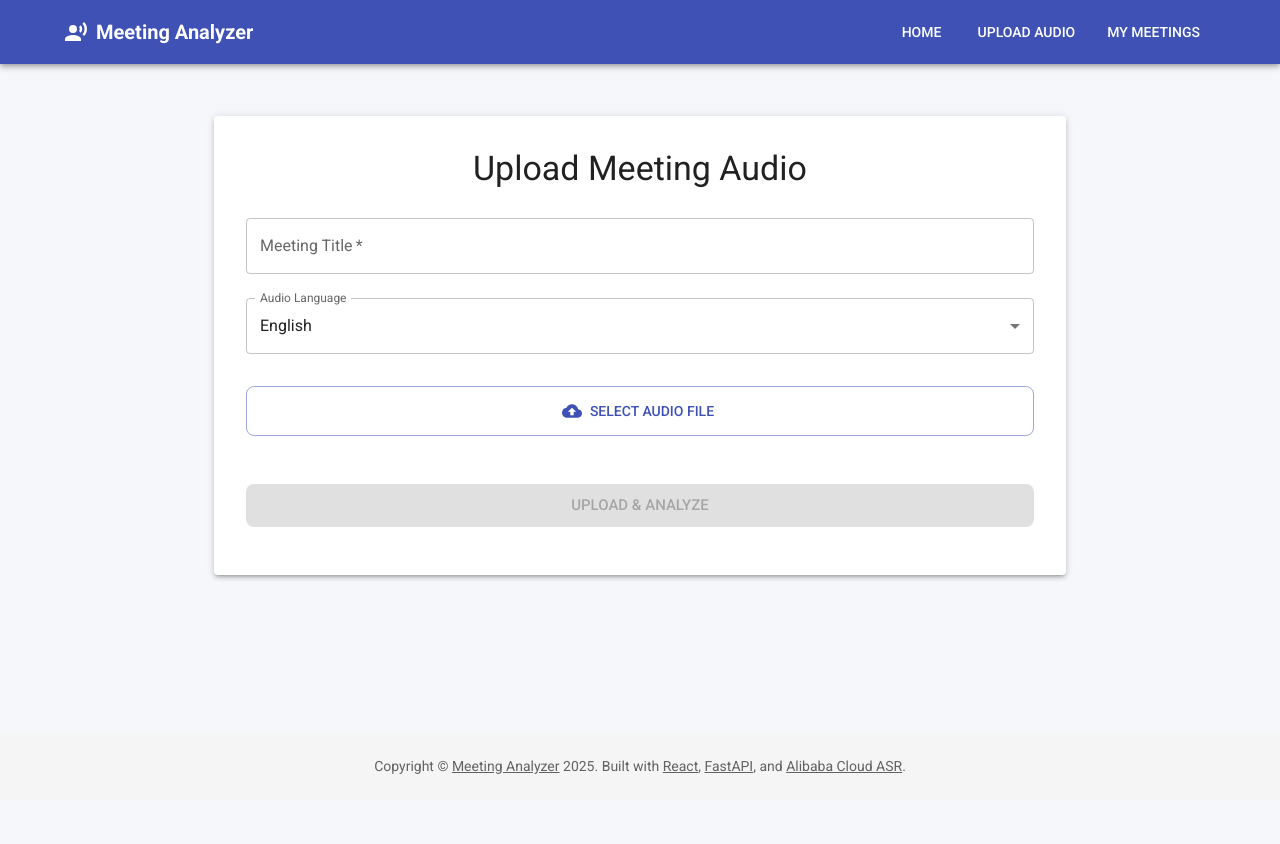
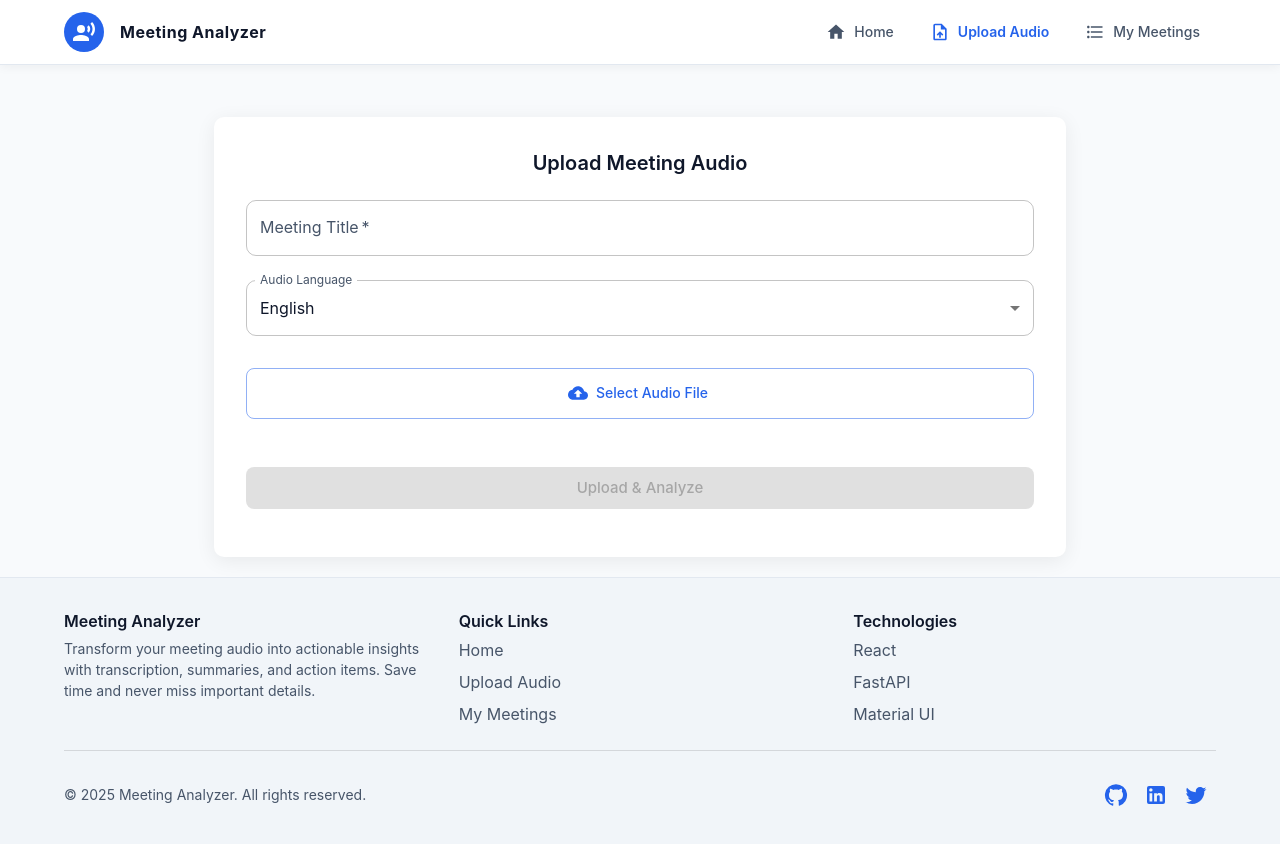
Before and after one commit to CrazyPrash007/Meeting-Analyzer, a React (Create React App) app in the folder frontend/: page /upload in a window 1280 px wide. Shown: the top 844 px of the page. Before the commit the page ends 800 px from the top, so only its background shows below. Built offline with nearby package versions, Linux system fonts and the light colour scheme.

Commit message:
Improved UI components: enhanced Header and Footer with better styling and navigation

```diff
--- a/frontend/src/App.js
+++ b/frontend/src/App.js
@@ -1,6 +1,7 @@
 import React from 'react';
 import { Routes, Route } from 'react-router-dom';
 import { CssBaseline, ThemeProvider, createTheme } from '@mui/material';
+import { Toaster } from 'react-hot-toast';
 import Header from './components/Header';
 import Footer from './components/Footer';
 import HomePage from './pages/HomePage';
@@ -12,38 +13,112 @@ import MeetingsListPage from './pages/MeetingsListPage';
 const theme = createTheme({
   palette: {
     primary: {
-      main: '#3f51b5',
+      main: '#2563eb', // Modern blue
+      light: '#60a5fa',
+      dark: '#1e40af',
+      contrastText: '#ffffff',
     },
     secondary: {
-      main: '#f50057',
+      main: '#ec4899', // Modern pink
+      light: '#f9a8d4',
+      dark: '#be185d',
+      contrastText: '#ffffff',
     },
     background: {
-      default: '#f5f7fa',
+      default: '#f8fafc',
+      paper: '#ffffff',
+    },
+    grey: {
+      50: '#f8fafc',
+      100: '#f1f5f9',
+      200: '#e2e8f0',
+      300: '#cbd5e1',
+      400: '#94a3b8',
+      500: '#64748b',
+      600: '#475569',
+      700: '#334155',
+      800: '#1e293b',
+      900: '#0f172a',
+    },
+    error: {
+      main: '#ef4444',
+    },
+    warning: {
+      main: '#f59e0b',
+    },
+    info: {
+      main: '#06b6d4',
+    },
+    success: {
+      main: '#10b981',
+    },
+    text: {
+      primary: '#0f172a',
+      secondary: '#475569',
+      disabled: '#94a3b8',
     },
   },
   typography: {
-    fontFamily: "'Roboto', 'Helvetica', 'Arial', sans-serif",
+    fontFamily: "'Inter', 'Roboto', 'Helvetica', 'Arial', sans-serif",
     h1: {
       fontSize: '2.5rem',
-      fontWeight: 500,
+      fontWeight: 700,
+      lineHeight: 1.2,
     },
     h2: {
       fontSize: '2rem',
-      fontWeight: 500,
+      fontWeight: 700,
+      lineHeight: 1.2,
     },
     h3: {
       fontSize: '1.5rem',
-      fontWeight: 500,
+      fontWeight: 600,
+      lineHeight: 1.3,
+    },
+    h4: {
+      fontSize: '1.25rem',
+      fontWeight: 600,
+      lineHeight: 1.4,
+    },
+    h5: {
+      fontSize: '1.125rem',
+      fontWeight: 600,
+      lineHeight: 1.4,
+    },
+    h6: {
+      fontSize: '1rem',
+      fontWeight: 600,
+      lineHeight: 1.4,
     },
     body1: {
       fontSize: '1rem',
+      lineHeight: 1.5,
     },
+    body2: {
+      fontSize: '0.875rem',
+      lineHeight: 1.5,
+    },
+    button: {
+      textTransform: 'none',
+      fontWeight: 500,
+    },
+  },
+  shape: {
+    borderRadius: 10,
   },
   components: {
     MuiButton: {
       styleOverrides: {
         root: {
           borderRadius: 8,
+          padding: '8px 16px',
+          fontWeight: 500,
+        },
+        contained: {
+          boxShadow: '0px 4px 6px rgba(0, 0, 0, 0.1)',
+          '&:hover': {
+            boxShadow: '0px 6px 10px rgba(0, 0, 0, 0.15)',
+          },
         },
       },
     },
@@ -51,7 +126,42 @@ const theme = createTheme({
       styleOverrides: {
         root: {
           borderRadius: 12,
-          boxShadow: '0px 4px 16px rgba(0, 0, 0, 0.08)',
+          boxShadow: '0px 4px 20px rgba(0, 0, 0, 0.05)',
+          transition: 'transform 0.2s, box-shadow 0.2s',
+          '&:hover': {
+            transform: 'translateY(-4px)',
+            boxShadow: '0px 10px 25px rgba(0, 0, 0, 0.08)',
+          },
+        },
+      },
+    },
+    MuiPaper: {
+      styleOverrides: {
+        root: {
+          boxShadow: '0px 4px 20px rgba(0, 0, 0, 0.05)',
+        },
+        elevation1: {
+          boxShadow: '0px 4px 10px rgba(0, 0, 0, 0.03)',
+        },
+        elevation2: {
+          boxShadow: '0px 4px 15px rgba(0, 0, 0, 0.05)',
+        },
+        elevation3: {
+          boxShadow: '0px 4px 20px rgba(0, 0, 0, 0.07)',
+        },
+      },
+    },
+    MuiAppBar: {
+      styleOverrides: {
+        root: {
+          boxShadow: '0px 2px 10px rgba(0, 0, 0, 0.05)',
+        },
+      },
+    },
+    MuiChip: {
+      styleOverrides: {
+        root: {
+          borderRadius: 6,
         },
       },
     },
@@ -64,7 +174,7 @@ function App() {
       <CssBaseline />
       <div className="app-container" style={{ display: 'flex', flexDirection: 'column', minHeight: '100vh' }}>
         <Header />
-        <main style={{ flex: 1, padding: '20px', maxWidth: '1200px', margin: '0 auto', width: '100%' }}>
+        <main style={{ flex: 1, padding: '20px', maxWidth: '1400px', margin: '0 auto', width: '100%' }}>
           <Routes>
             <Route path="/" element={<HomePage />} />
             <Route path="/upload" element={<UploadPage />} />
@@ -73,6 +183,16 @@ function App() {
           </Routes>
         </main>
         <Footer />
+        <Toaster
+          position="bottom-right"
+          toastOptions={{
+            style: {
+              borderRadius: '8px',
+              boxShadow: '0px 4px 15px rgba(0, 0, 0, 0.1)',
+              padding: '12px 20px',
+            },
+          }}
+        />
       </div>
     </ThemeProvider>
   );
--- a/frontend/src/components/Footer.js
+++ b/frontend/src/components/Footer.js
@@ -1,38 +1,88 @@
 import React from 'react';
-import { Box, Container, Typography, Link } from '@mui/material';
+import { Box, Container, Typography, Link, Grid, Divider, IconButton } from '@mui/material';
+import GitHubIcon from '@mui/icons-material/GitHub';
+import LinkedInIcon from '@mui/icons-material/LinkedIn';
+import TwitterIcon from '@mui/icons-material/Twitter';
 
 const Footer = () => {
   return (
     <Box
       component="footer"
       sx={{
-        py: 3,
+        py: 4,
         px: 2,
         mt: 'auto',
-        backgroundColor: (theme) => theme.palette.grey[100],
+        backgroundColor: theme => theme.palette.grey[100],
+        borderTop: '1px solid',
+        borderColor: 'grey.200',
       }}
     >
       <Container maxWidth="lg">
-        <Typography variant="body2" color="text.secondary" align="center">
-          {'Copyright © '}
-          <Link color="inherit" href="/">
+        <Grid container spacing={4}>
+          <Grid item xs={12} md={4}>
+            <Typography variant="h6" color="text.primary" gutterBottom>
               Meeting Analyzer
-          </Link>{' '}
-          {new Date().getFullYear()}
-          {'. Built with '}
-          <Link color="inherit" href="https://reactjs.org/">
+            </Typography>
+            <Typography variant="body2" color="text.secondary">
+              Transform your meeting audio into actionable insights with transcription,
+              summaries, and action items. Save time and never miss important details.
+            </Typography>
+          </Grid>
+
+          <Grid item xs={12} sm={6} md={4}>
+            <Typography variant="h6" color="text.primary" gutterBottom>
+              Quick Links
+            </Typography>
+            <Box sx={{ display: 'flex', flexDirection: 'column', gap: 1 }}>
+              <Link href="/" color="text.secondary" sx={{ textDecoration: 'none' }}>
+                Home
+              </Link>
+              <Link href="/upload" color="text.secondary" sx={{ textDecoration: 'none' }}>
+                Upload Audio
+              </Link>
+              <Link href="/meetings" color="text.secondary" sx={{ textDecoration: 'none' }}>
+                My Meetings
+              </Link>
+            </Box>
+          </Grid>
+
+          <Grid item xs={12} sm={6} md={4}>
+            <Typography variant="h6" color="text.primary" gutterBottom>
+              Technologies
+            </Typography>
+            <Box sx={{ display: 'flex', flexDirection: 'column', gap: 1 }}>
+              <Link href="https://reactjs.org/" target="_blank" rel="noopener" color="text.secondary" sx={{ textDecoration: 'none' }}>
                 React
               </Link>
-          {', '}
-          <Link color="inherit" href="https://fastapi.tiangolo.com/">
+              <Link href="https://fastapi.tiangolo.com/" target="_blank" rel="noopener" color="text.secondary" sx={{ textDecoration: 'none' }}>
                 FastAPI
               </Link>
-          {', and '}
-          <Link color="inherit" href="https://www.alibabacloud.com/">
-            Alibaba Cloud ASR
+              <Link href="https://mui.com/" target="_blank" rel="noopener" color="text.secondary" sx={{ textDecoration: 'none' }}>
+                Material UI
               </Link>
-          {'.'}
+            </Box>
+          </Grid>
+        </Grid>
+
+        <Divider sx={{ my: 3 }} />
+
+        <Box sx={{ display: 'flex', justifyContent: 'space-between', alignItems: 'center', flexWrap: 'wrap', gap: 2 }}>
+          <Typography variant="body2" color="text.secondary">
+            © {new Date().getFullYear()} Meeting Analyzer. All rights reserved.
           </Typography>
+
+          <Box>
+            <IconButton color="primary" aria-label="GitHub" component="a" href="#" target="_blank">
+              <GitHubIcon />
+            </IconButton>
+            <IconButton color="primary" aria-label="LinkedIn" component="a" href="#" target="_blank">
+              <LinkedInIcon />
+            </IconButton>
+            <IconButton color="primary" aria-label="Twitter" component="a" href="#" target="_blank">
+              <TwitterIcon />
+            </IconButton>
+          </Box>
+        </Box>
       </Container>
     </Box>
   );
--- a/frontend/src/components/Header.js
+++ b/frontend/src/components/Header.js
@@ -1,54 +1,164 @@
 import React from 'react';
-import { AppBar, Toolbar, Typography, Button, Container, Box } from '@mui/material';
-import { Link as RouterLink } from 'react-router-dom';
+import { AppBar, Toolbar, Typography, Button, Container, Box, useTheme, useMediaQuery, IconButton, Menu, MenuItem } from '@mui/material';
+import { Link as RouterLink, useLocation } from 'react-router-dom';
 import RecordVoiceOverIcon from '@mui/icons-material/RecordVoiceOver';
+import UploadFileIcon from '@mui/icons-material/UploadFile';
+import FormatListBulletedIcon from '@mui/icons-material/FormatListBulleted';
+import MenuIcon from '@mui/icons-material/Menu';
+import HomeIcon from '@mui/icons-material/Home';
 
 const Header = () => {
+  const theme = useTheme();
+  const isMobile = useMediaQuery(theme.breakpoints.down('md'));
+  const location = useLocation();
+  const [anchorEl, setAnchorEl] = React.useState(null);
+
+  const handleMenu = (event) => {
+    setAnchorEl(event.currentTarget);
+  };
+
+  const handleClose = () => {
+    setAnchorEl(null);
+  };
+
+  const isActive = (path) => {
+    return location.pathname === path;
+  };
+
   return (
-    <AppBar position="static">
+    <AppBar position="sticky" color="default" elevation={0} sx={{
+      backgroundColor: 'white',
+      borderBottom: '1px solid',
+      borderColor: 'grey.200',
+    }}>
       <Container maxWidth="lg">
-        <Toolbar disableGutters>
+        <Toolbar disableGutters sx={{ py: 1 }}>
           <Box sx={{ display: 'flex', alignItems: 'center', flexGrow: 1 }}>
-            <RecordVoiceOverIcon sx={{ mr: 1 }} />
+            <Box sx={{
+              display: 'flex',
+              alignItems: 'center',
+              backgroundColor: 'primary.main',
+              color: 'white',
+              p: 1,
+              borderRadius: 2,
+              mr: 2
+            }}>
+              <RecordVoiceOverIcon />
+            </Box>
             <Typography
               variant="h6"
               noWrap
               component={RouterLink}
               to="/"
               sx={{
-                mr: 2,
                 fontWeight: 700,
-                color: 'white',
+                color: 'text.primary',
                 textDecoration: 'none',
+                letterSpacing: '0.5px',
               }}
             >
               Meeting Analyzer
             </Typography>
           </Box>
 
-          <Box sx={{ display: 'flex' }}>
+          {isMobile ? (
+            <>
+              <IconButton
+                size="large"
+                edge="end"
+                color="primary"
+                aria-label="menu"
+                onClick={handleMenu}
+              >
+                <MenuIcon />
+              </IconButton>
+              <Menu
+                id="menu-appbar"
+                anchorEl={anchorEl}
+                anchorOrigin={{
+                  vertical: 'bottom',
+                  horizontal: 'right',
+                }}
+                keepMounted
+                transformOrigin={{
+                  vertical: 'top',
+                  horizontal: 'right',
+                }}
+                open={Boolean(anchorEl)}
+                onClose={handleClose}
+              >
+                <MenuItem
+                  component={RouterLink}
+                  to="/"
+                  onClick={handleClose}
+                  selected={isActive('/')}
+                >
+                  <HomeIcon fontSize="small" sx={{ mr: 1 }} />
+                  Home
+                </MenuItem>
+                <MenuItem
+                  component={RouterLink}
+                  to="/upload"
+                  onClick={handleClose}
+                  selected={isActive('/upload')}
+                >
+                  <UploadFileIcon fontSize="small" sx={{ mr: 1 }} />
+                  Upload Audio
+                </MenuItem>
+                <MenuItem
+                  component={RouterLink}
+                  to="/meetings"
+                  onClick={handleClose}
+                  selected={isActive('/meetings')}
+                >
+                  <FormatListBulletedIcon fontSize="small" sx={{ mr: 1 }} />
+                  My Meetings
+                </MenuItem>
+              </Menu>
+            </>
+          ) : (
+            <Box sx={{ display: 'flex', gap: 1 }}>
               <Button
                 component={RouterLink}
                 to="/"
-              sx={{ color: 'white', mx: 1 }}
+                startIcon={<HomeIcon />}
+                sx={{
+                  color: isActive('/') ? 'primary.main' : 'text.secondary',
+                  fontWeight: isActive('/') ? 600 : 500,
+                  borderRadius: 2,
+                  py: 1,
+                }}
               >
                 Home
               </Button>
               <Button
                 component={RouterLink}
                 to="/upload"
-              sx={{ color: 'white', mx: 1 }}
+                startIcon={<UploadFileIcon />}
+                sx={{
+                  color: isActive('/upload') ? 'primary.main' : 'text.secondary',
+                  fontWeight: isActive('/upload') ? 600 : 500,
+                  borderRadius: 2,
+                  py: 1,
+                }}
               >
                 Upload Audio
               </Button>
               <Button
                 component={RouterLink}
                 to="/meetings"
-              sx={{ color: 'white', mx: 1 }}
+                startIcon={<FormatListBulletedIcon />}
+                sx={{
+                  color: isActive('/meetings') ? 'primary.main' : 'text.secondary',
+                  fontWeight: isActive('/meetings') ? 600 : 500,
+                  borderRadius: 2,
+                  py: 1,
+                }}
               >
                 My Meetings
               </Button>
             </Box>
+          )}
         </Toolbar>
       </Container>
     </AppBar>
```
Lines whose indentation alone changed are shown as unchanged.
